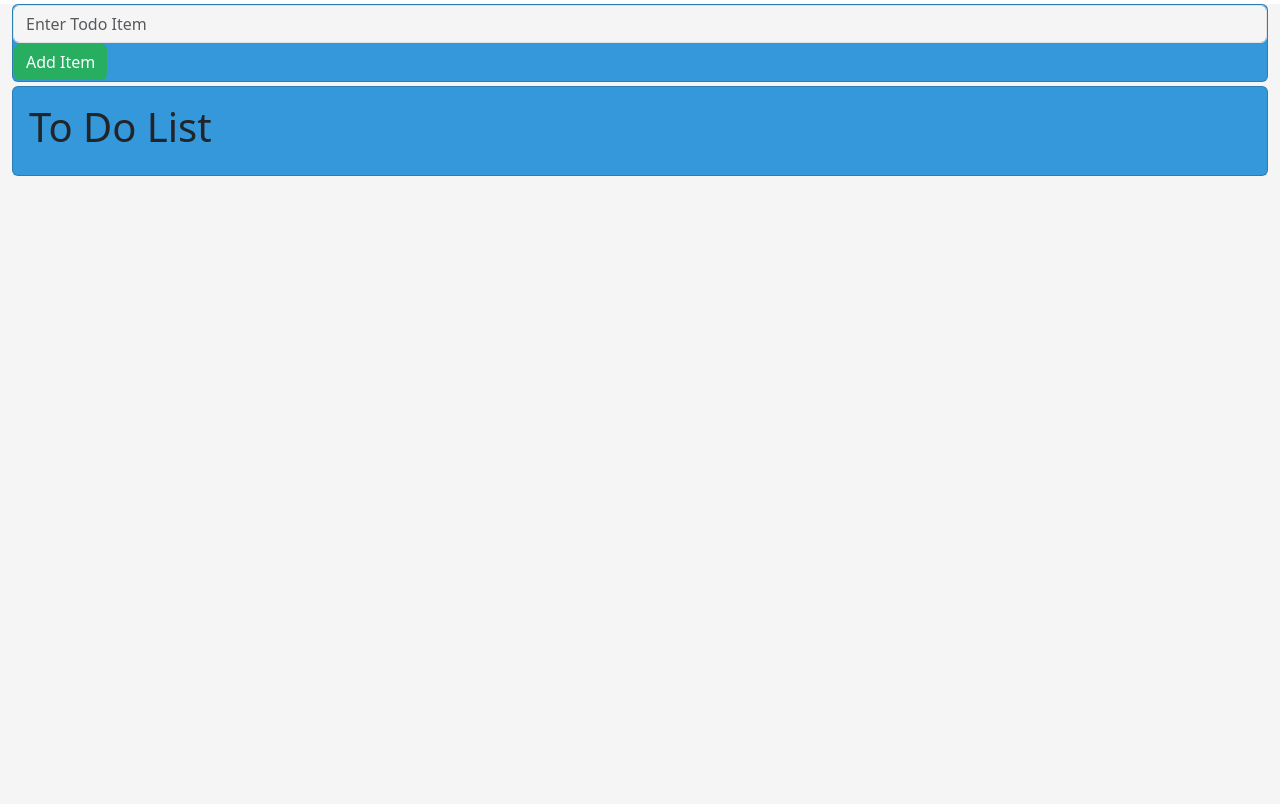
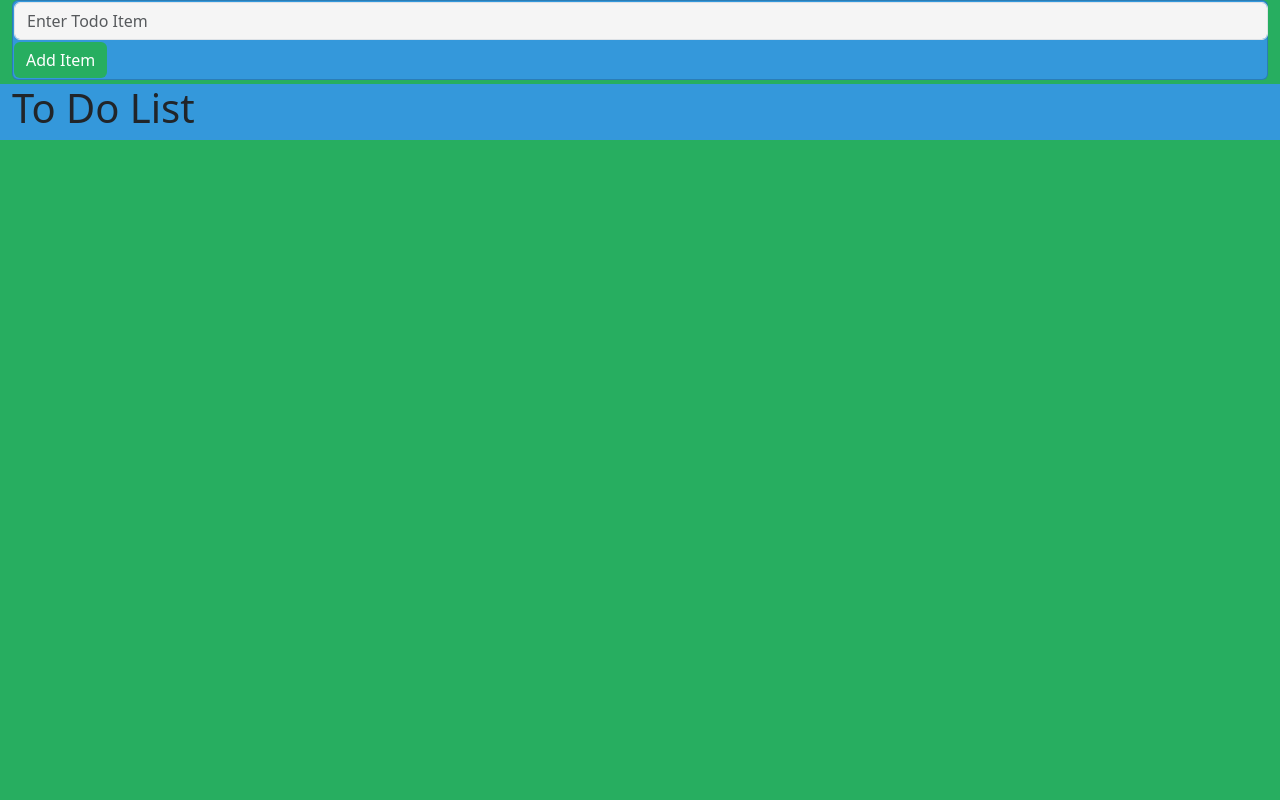
Before and after one commit to pannelltyler91/Todo23, a React (Create React App) app: page / in a window 1280 px wide. Built offline with nearby package versions, Linux system fonts and the light colour scheme.

Commit message:
adjusted reactbootstrap grid

```diff
--- a/src/components/ToDoList.js
+++ b/src/components/ToDoList.js
@@ -1,5 +1,7 @@
 import Card from 'react-bootstrap/Card';
 import Container from'react-bootstrap/Container';
+import Row from 'react-bootstrap/Row';
+import Col from 'react-bootstrap/Col';
 import AddToDoItem from './AddToDo';
 import { useSelector,useDispatch } from 'react-redux';
 import Button from 'react-bootstrap/Button';
@@ -13,11 +15,11 @@ function ToDoList(){
     return(
         <Container fluid className='primary1-bg' >
             <AddToDoItem />
-            <Card className='header-footer-bg'>
-            <Card.Body >
+            <Row className='header-footer-bg'>
                 <Card.Title ><h1>To Do List</h1></Card.Title>
                     {todoItems.map((item) => {
                         return(
+                        <Col lg={3} >
                             <Card  key={item.id} className='task-item-two'>
                                 <Form className='task-item'  onSubmit={(e) => { e.preventDefault(); dispatch(updateItem({item:e.target[0].value,id:item.id}))}}>
                                     <Form.Group className="mb-3" controlId="formBasicEmail">
@@ -30,13 +32,11 @@ function ToDoList(){
                                     </Form.Group>
                                 </Form>
                             </Card>
+                         </Col>
                         )
 
                     })}
-
-
-            </Card.Body>
-        </Card>
+            </Row>
         </Container>
     )
 }
--- a/src/styles/addItem.css
+++ b/src/styles/addItem.css
@@ -1,19 +1,27 @@
 .primary1-bg {
-    background-color: #F5F5F5;
-    height:100vh;
+    background-color: #27AE60;
+    width: 100vw;
+    height: 100vh;
+    background-position: center;
+    background-size: cover;
+    background-repeat: no-repeat;
+
 }
 .form-control{
     background-color: #F5F5F5;
+    margin: 1px;
+
 }
 .header-footer-bg{
     background-color: #3498DB;
-    margin-top:4px;
     margin-bottom:4px;
+    width:auto;
 }
 .task-item{
     background-color: #FFA500;
     color:#333333;
     margin:4px;
+    padding:4px;
 }
 .task-item-two{
     border:#27AE60 solid 3px;
```
Lines whose indentation alone changed are shown as unchanged.
